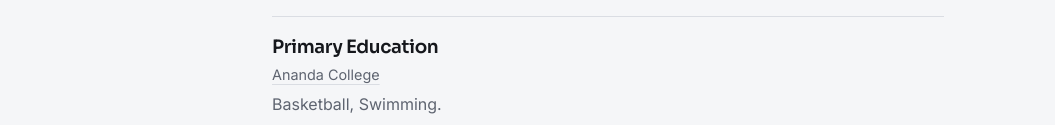
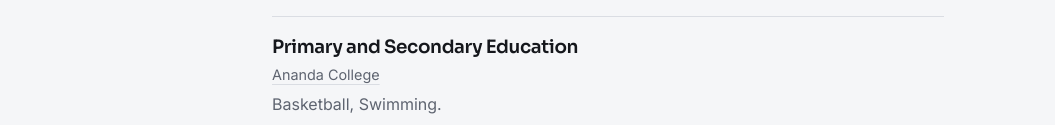
Before and after one commit to movindujayasinghe/portfolio, a plain HTML site: page index.html in a window 1280 px wide. Shown: the part 2061-2186 px from the top of the page, without its empty margins (112-1167 px from the left). Drawn offline with Linux system fonts and the light colour scheme.

Commit message:
Update education heading

```diff
--- a/index.html
+++ b/index.html
@@ -98,7 +98,7 @@
             <p>Software engineering, software testing, networking and security, and Java application development.</p>
           </li>
           <li>
-            <h3>Primary Education</h3>
+            <h3>Primary and Secondary Education</h3>
             <span class="meta"><a href="https://www.anandacollege.edu.lk/contact.php">Ananda College</a></span>
             <p>Basketball, Swimming.</p>
           </li>
```
